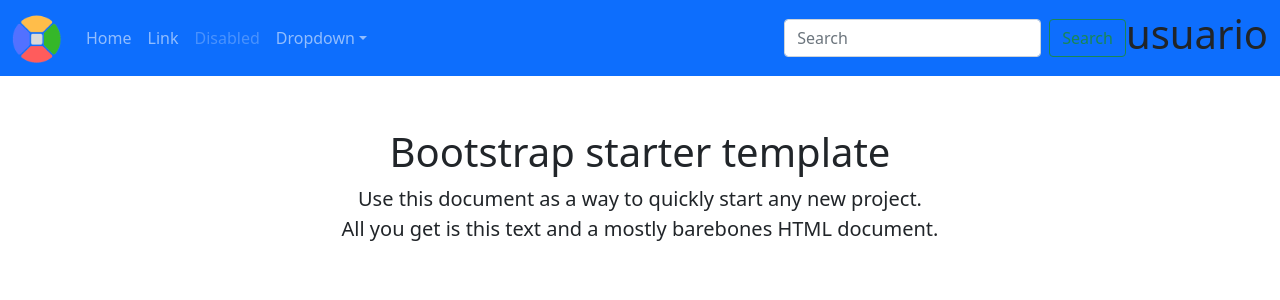
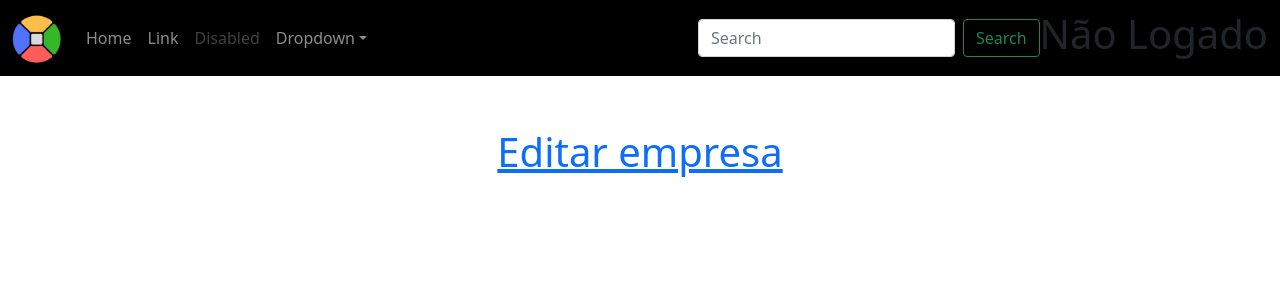
Before and after one commit to dnetochaves/repense_rh, a Django app: page / in a window 1280 px wide. Shown: the top 300 px of the page. Run offline with Django 3.2, Linux system fonts and the light colour scheme; parts of the project's set-up code (start-up, migrations or seed data) failed here and were passed over; some libraries are stand-ins or nearby versions.

Commit message:
access rules

```diff
--- a/apps/company/models.py
+++ b/apps/company/models.py
@@ -2,7 +2,7 @@ from django.db import models
 
 
 class Company(models.Model):
-    name = models.CharField(max_length=100, help_text="Company Name")
+    name = models.CharField(max_length=100, help_text="Company Namess")
 
     def __str__(self):
         return self.name
--- /dev/null
+++ b/apps/company/urls.py
@@ -0,0 +1,10 @@
+from django.urls import path, include
+from . import views
+
+
+app_name = "company"
+
+urlpatterns = [
+    path('index/',  views.index, name='index'),
+    path('company_create/',  views.CompanyCreate.as_view(), name='company_create'),
+]
--- a/apps/core/templates/core/index.html
+++ b/apps/core/templates/core/index.html
@@ -2,14 +2,25 @@
 
 
 {% block title %}
-Core
+    Core | {{ block.super }}
 {% endblock title %}
+
 
 
 {% block main %}
 <div class="starter-template text-center py-5 px-3">
-    <h1>Bootstrap starter template</h1>
-    <p class="lead">Use this document as a way to quickly start any new project.<br> All you get is this text
-        and a mostly barebones HTML document.</p>
+    <h1>
+
+        {% if employee.employee.company %}
+        Olá {{ employee.employee.name }}
+
+        <p class="lead">Você está vinculada a emrpesa <strong>{{employee.employee.company}} seja bem vinda</strong></p>
+        {% else %}
+        <a href="{% url 'company:company_create' %}">Editar empresa</a>
+
+        {% endif %}
+
+    </h1>
+
 </div>
 {% endblock main %}
--- a/apps/core/views.py
+++ b/apps/core/views.py
@@ -1,5 +1,7 @@
 from django.shortcuts import render
 from django.http import HttpResponse
+from django.contrib.auth.models import User
 
 def index(request):
-    return render(request, 'core/index.html')
+    employee = request.user
+    return render(request, 'core/index.html', {'employee': employee})
--- a/apps/employee/urls.py
+++ b/apps/employee/urls.py
@@ -2,5 +2,5 @@ from django.urls import path, include
 from . import views
 
 urlpatterns = [
-    path('index/',  views.index, name='index')
+    path('index/',  views.index, name='index'),
 ]
--- a/apps/employee/views.py
+++ b/apps/employee/views.py
@@ -1,6 +1,9 @@
 from django.shortcuts import render
 from django.http import HttpResponse
 from django.contrib.auth.decorators import login_required
+from django.views.generic.edit import CreateView
+from .models import Company
+
 
 @login_required
 def index(request):
--- a/repense_rh/urls.py
+++ b/repense_rh/urls.py
@@ -14,14 +14,12 @@ Including another URLconf
 """
 from django.contrib import admin
 from django.urls import path, include
-#from django.contrib.auth.views import LoginView, LogoutView
-
 
 
 urlpatterns = [
     path('', include('apps.core.urls')),
     path('accounts/', include('django.contrib.auth.urls')),
-    #path('login/', LoginView.as_view(), name="login"),
     path('employee/', include('apps.employee.urls')),
+    path('company/', include('apps.company.urls')),
     path('admin/', admin.site.urls),
 ]
--- a/templates/base.html
+++ b/templates/base.html
@@ -2,7 +2,16 @@
 <!doctype html>
 <html lang="en">
 
-{% include 'partials/_head.html' %}
+<head>
+    {% include 'partials/_head.html' %}
+    <title>
+
+        {% block title %}
+            Repense_RH
+        {% endblock title %}
+
+    </title>
+</head>
 
 <body>
 
--- a/templates/partials/_head.html
+++ b/templates/partials/_head.html
@@ -1,17 +1,10 @@
 {% load static %}
-<head>
 <meta charset="utf-8">
 <meta name="viewport" content="width=device-width, initial-scale=1">
 <meta name="description" content="">
 <meta name="author" content="Mark Otto, Jacob Thornton, and Bootstrap contributors">
 <meta name="generator" content="Hugo 0.79.0">
-    <title>
 
-        {% block title %}
-            blockname
-        {% endblock title %}
-
-    </title>
 
 
 
@@ -49,4 +42,3 @@
 
 <!-- Custom styles for this template -->
 <link href="{% static 'bootstrap-5.0.0-beta1-dist/css/starter-template.css' %}" rel="stylesheet">
-</head>
--- a/templates/partials/_nav.html
+++ b/templates/partials/_nav.html
@@ -1,5 +1,5 @@
 {% load static %}
-<nav class="navbar navbar-expand-md navbar-dark bg-primary fixed-top">
+<nav  class="navbar navbar-expand-md navbar-dark fixed-top" style="background-color: black;">
     <div class="container-fluid">
         <a class="navbar-brand" href="#"><img src="{% static 'img/logo-removebg-preview.png' %}" width="50px"
                 height="50px" alt=""></a>
@@ -33,7 +33,14 @@
                 <input class="form-control me-2" type="search" placeholder="Search" aria-label="Search">
                 <button class="btn btn-outline-success" type="submit">Search</button>
             </form>
-            <h1>usuario</h1>
+
+            {% if user.is_authenticated %}
+            <h1>Logado</h1>
+            {% else %}
+            <h1>Não Logado</h1>
+
+            {% endif %}
+
         </div>
     </div>
 </nav>
```
Also changed, not shown: apps/company/templates/company/company_form.html (added, +16 -0 lines), apps/company/views.py (+17 -1 lines), static/bootstrap-5.0.0-beta1-dist/css/starter-template.css (line endings or trailing spaces). Lines whose indentation alone changed are shown as unchanged.
